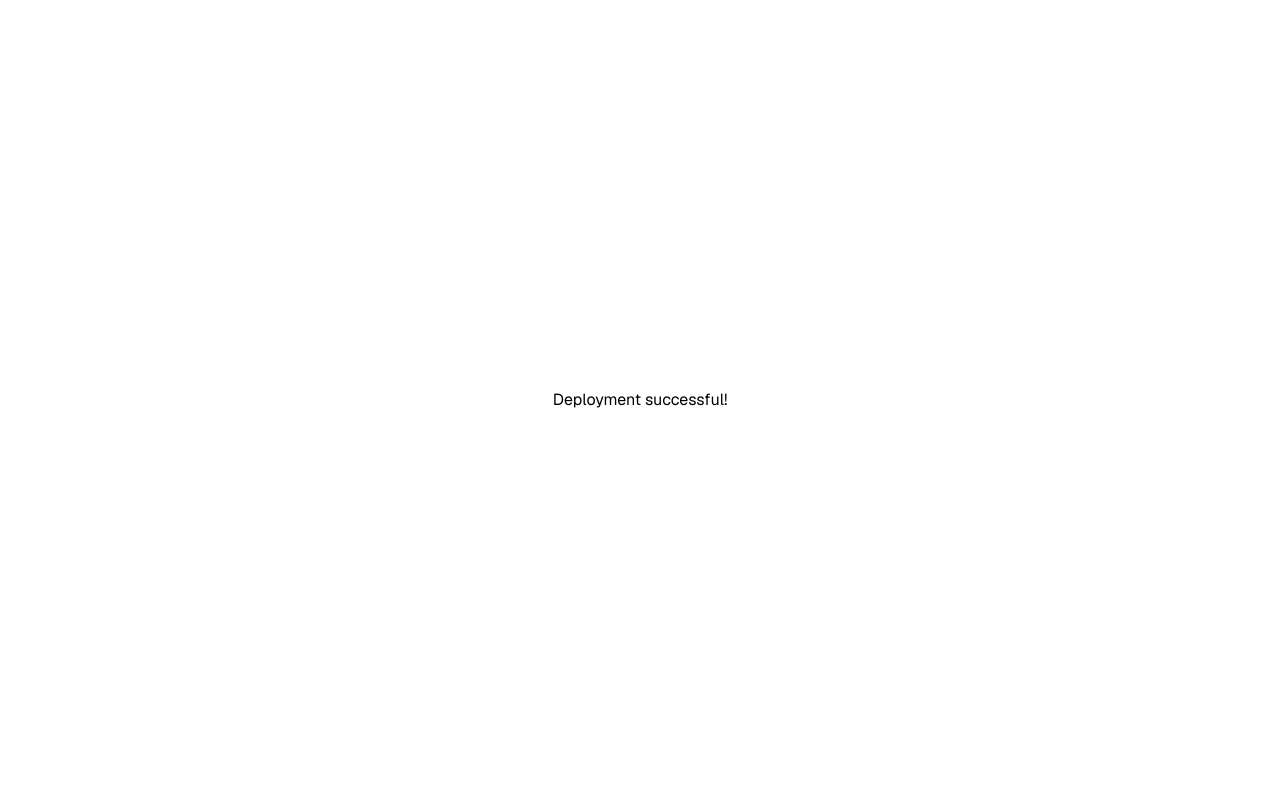
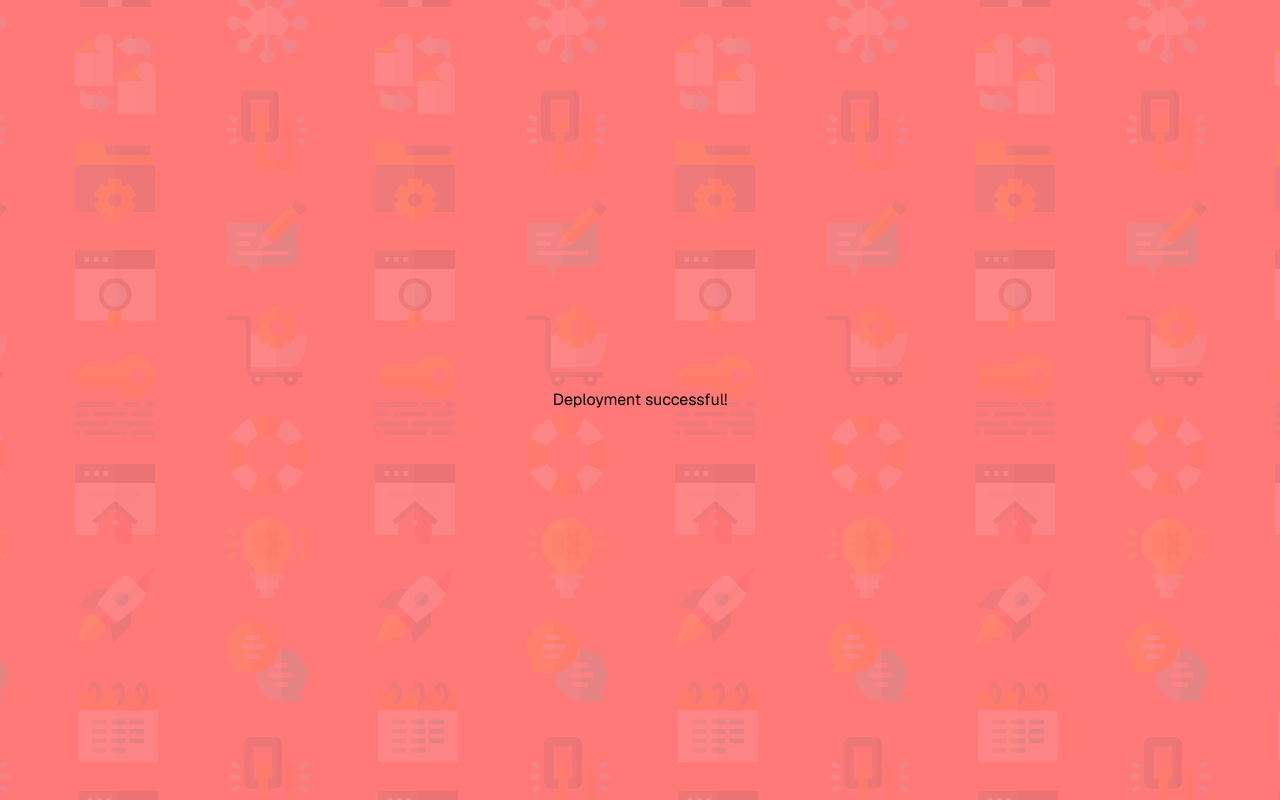
Before and after one commit to johnnygerard/fem-intro-component-with-sign-up-form, a Next.js app: page / in a window 1280 px wide. Built offline with nearby package versions, Linux system fonts and the light colour scheme.

Commit message:
feat: add canvas background

```diff
--- a/src/app/layout.tsx
+++ b/src/app/layout.tsx
@@ -48,7 +48,12 @@ const RootLayout = ({ children }: Props) => {
       className={cn(geistSans.variable, "font-sans antialiased")}
       lang="en-US"
     >
-      <body>
+      <body
+        className={cn(
+          "bg-[#FF7979] bg-[url('/asset/image/background-mobile.svg')] bg-center",
+          "dt:bg-[url('/asset/image/background-desktop.svg')]",
+        )}
+      >
         {children}
         <Noscript />
       </body>
```
Also changed, not shown: public/asset/image/background-desktop.svg (added), public/asset/image/background-mobile.svg (added).
